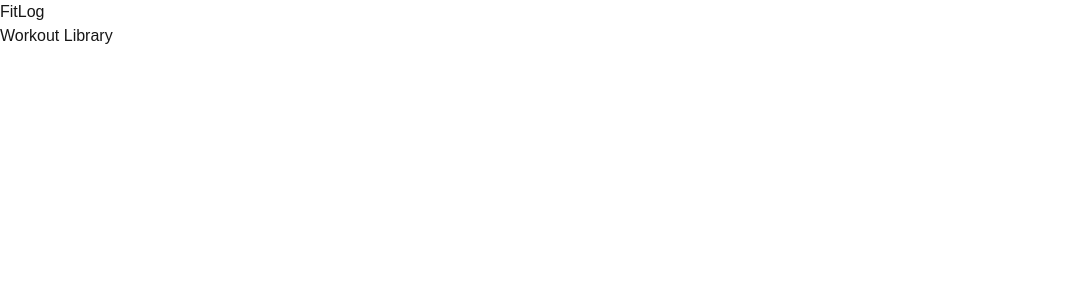
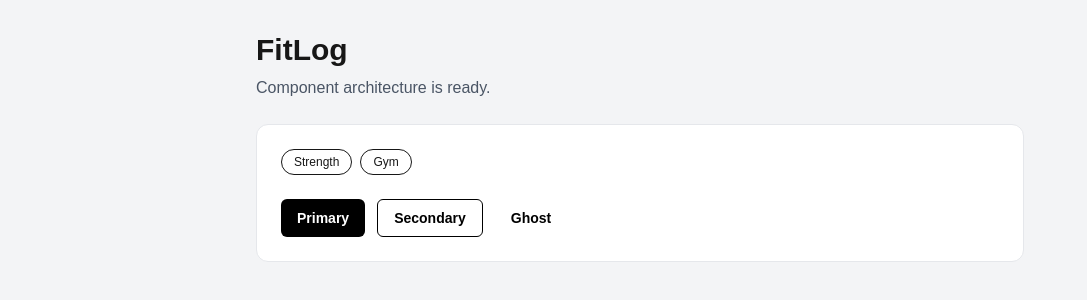
Before and after one commit to Rawayan/Ayan_Fit-log, a Next.js app: page / in a window 1280 px wide. Shown: the top 300 px of the page, without its empty margins (0-1087 px from the left). Built offline with nearby package versions, Linux system fonts and the light colour scheme.

Commit message:
components added

```diff
--- a/app/page.tsx
+++ b/app/page.tsx
@@ -1,8 +1,38 @@
+import Badge from "@/components/ui/Badge";
+import Button from "@/components/ui/Button";
+import Card from "@/components/ui/Card";
+
 export default function Home() {
   return (
-    <main>
-      <h1>FitLog</h1>
-      <p>Workout Library</p>
+    <main className="min-h-screen bg-gray-100 p-8">
+      <div className="mx-auto max-w-3xl space-y-6">
+        <div>
+          <h1 className="text-3xl font-bold">FitLog</h1>
+
+          <p className="mt-2 text-gray-600">
+            Component architecture is ready.
+          </p>
+        </div>
+
+        <Card className="p-6">
+          <div className="flex flex-wrap gap-2">
+            <Badge>Strength</Badge>
+            <Badge>Gym</Badge>
+          </div>
+
+          <div className="mt-6 flex gap-3">
+            <Button>Primary</Button>
+
+            <Button variant="secondary">
+              Secondary
+            </Button>
+
+            <Button variant="ghost">
+              Ghost
+            </Button>
+          </div>
+        </Card>
+      </div>
     </main>
   );
 }
--- /dev/null
+++ b/components/ui/Badge.tsx
@@ -0,0 +1,22 @@
+import { cn } from "@/lib/utils";
+
+interface BadgeProps {
+  children: React.ReactNode;
+  className?: string;
+}
+
+export default function Badge({
+  children,
+  className,
+}: BadgeProps) {
+  return (
+    <span
+      className={cn(
+        "inline-flex items-center rounded-full border px-3 py-1 text-xs font-medium",
+        className
+      )}
+    >
+      {children}
+    </span>
+  );
+}
--- /dev/null
+++ b/components/ui/Button.tsx
@@ -0,0 +1,35 @@
+import { ButtonHTMLAttributes } from "react";
+import { cn } from "@/lib/utils";
+
+interface ButtonProps extends ButtonHTMLAttributes<HTMLButtonElement> {
+  variant?: "primary" | "secondary" | "ghost";
+}
+
+export default function Button({
+  variant = "primary",
+  className,
+  children,
+  ...props
+}: ButtonProps) {
+  const variants = {
+    primary:
+      "bg-black text-white hover:bg-gray-800",
+    secondary:
+      "border border-black bg-white text-black hover:bg-gray-100",
+    ghost:
+      "bg-transparent text-black hover:bg-gray-100",
+  };
+
+  return (
+    <button
+      className={cn(
+        "inline-flex items-center justify-center rounded-md px-4 py-2 text-sm font-semibold transition-colors",
+        variants[variant],
+        className
+      )}
+      {...props}
+    >
+      {children}
+    </button>
+  );
+}
--- /dev/null
+++ b/components/ui/Card.tsx
@@ -0,0 +1,22 @@
+import { cn } from "@/lib/utils";
+
+interface CardProps {
+  children: React.ReactNode;
+  className?: string;
+}
+
+export default function Card({
+  children,
+  className,
+}: CardProps) {
+  return (
+    <div
+      className={cn(
+        "overflow-hidden rounded-xl border border-gray-200 bg-white",
+        className
+      )}
+    >
+      {children}
+    </div>
+  );
+}
--- /dev/null
+++ b/components/ui/EmptyState.tsx
@@ -0,0 +1,23 @@
+interface EmptyStateProps {
+  title: string;
+  description: string;
+  children?: React.ReactNode;
+}
+
+export default function EmptyState({
+  title,
+  description,
+  children,
+}: EmptyStateProps) {
+  return (
+    <div className="flex min-h-60 flex-col items-center justify-center px-6 text-center">
+      <h2 className="text-xl font-bold">{title}</h2>
+
+      <p className="mt-2 max-w-md text-sm text-gray-600">
+        {description}
+      </p>
+
+      {children && <div className="mt-5">{children}</div>}
+    </div>
+  );
+}
--- /dev/null
+++ b/components/ui/ErrorState.tsx
@@ -0,0 +1,31 @@
+interface ErrorStateProps {
+  title?: string;
+  message?: string;
+  onRetry?: () => void;
+}
+
+export default function ErrorState({
+  title = "Something went wrong",
+  message = "We could not load the workouts.",
+  onRetry,
+}: ErrorStateProps) {
+  return (
+    <div className="flex min-h-60 flex-col items-center justify-center px-6 text-center">
+      <h2 className="text-xl font-bold">{title}</h2>
+
+      <p className="mt-2 max-w-md text-sm text-gray-600">
+        {message}
+      </p>
+
+      {onRetry && (
+        <button
+          type="button"
+          onClick={onRetry}
+          className="mt-5 rounded-md bg-black px-4 py-2 text-sm font-semibold text-white hover:bg-gray-800"
+        >
+          Try Again
+        </button>
+      )}
+    </div>
+  );
+}
--- /dev/null
+++ b/components/ui/Loader.tsx
@@ -0,0 +1,12 @@
+export default function Loader() {
+  return (
+    <div
+      className="flex min-h-40 items-center justify-center"
+      role="status"
+      aria-label="Loading"
+    >
+      <div className="h-8 w-8 animate-spin rounded-full border-4 border-gray-300 border-t-black" />
+      <span className="sr-only">Loading...</span>
+    </div>
+  );
+}
--- /dev/null
+++ b/lib/utils.ts
@@ -0,0 +1,5 @@
+export function cn(
+  ...classes: Array<string | false | null | undefined>
+): string {
+  return classes.filter(Boolean).join(" ");
+}
--- /dev/null
+++ b/types/workout.ts
@@ -0,0 +1,15 @@
+export interface Workout {
+  id: string | number;
+  name: string;
+  description: string;
+  image: string;
+  category: string | string[];
+  equipment: string;
+  difficulty: string;
+  sets: number;
+  reps: number;
+  duration: number;
+  calories: number;
+  rating: number;
+  instructions: string[];
+}
```
